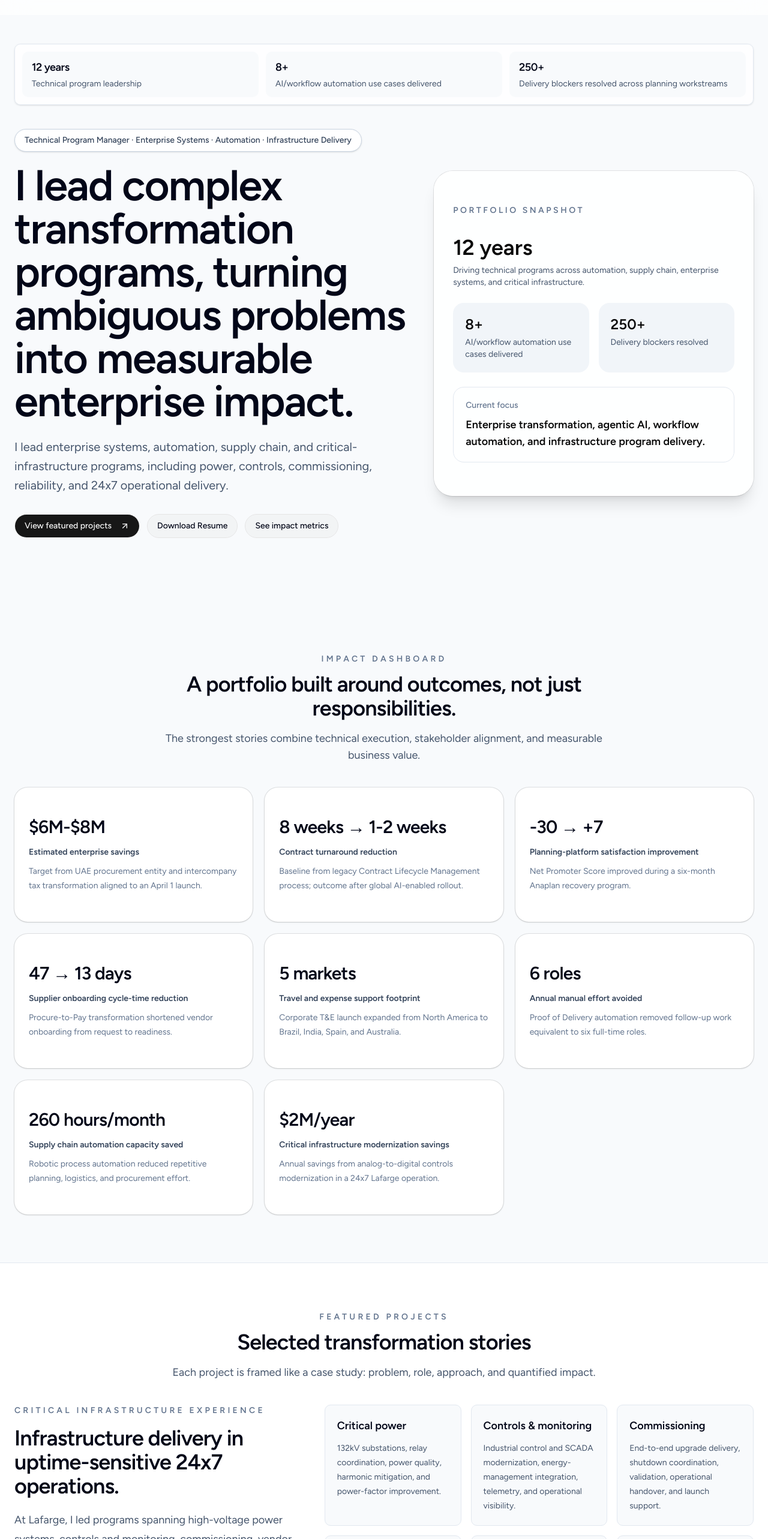
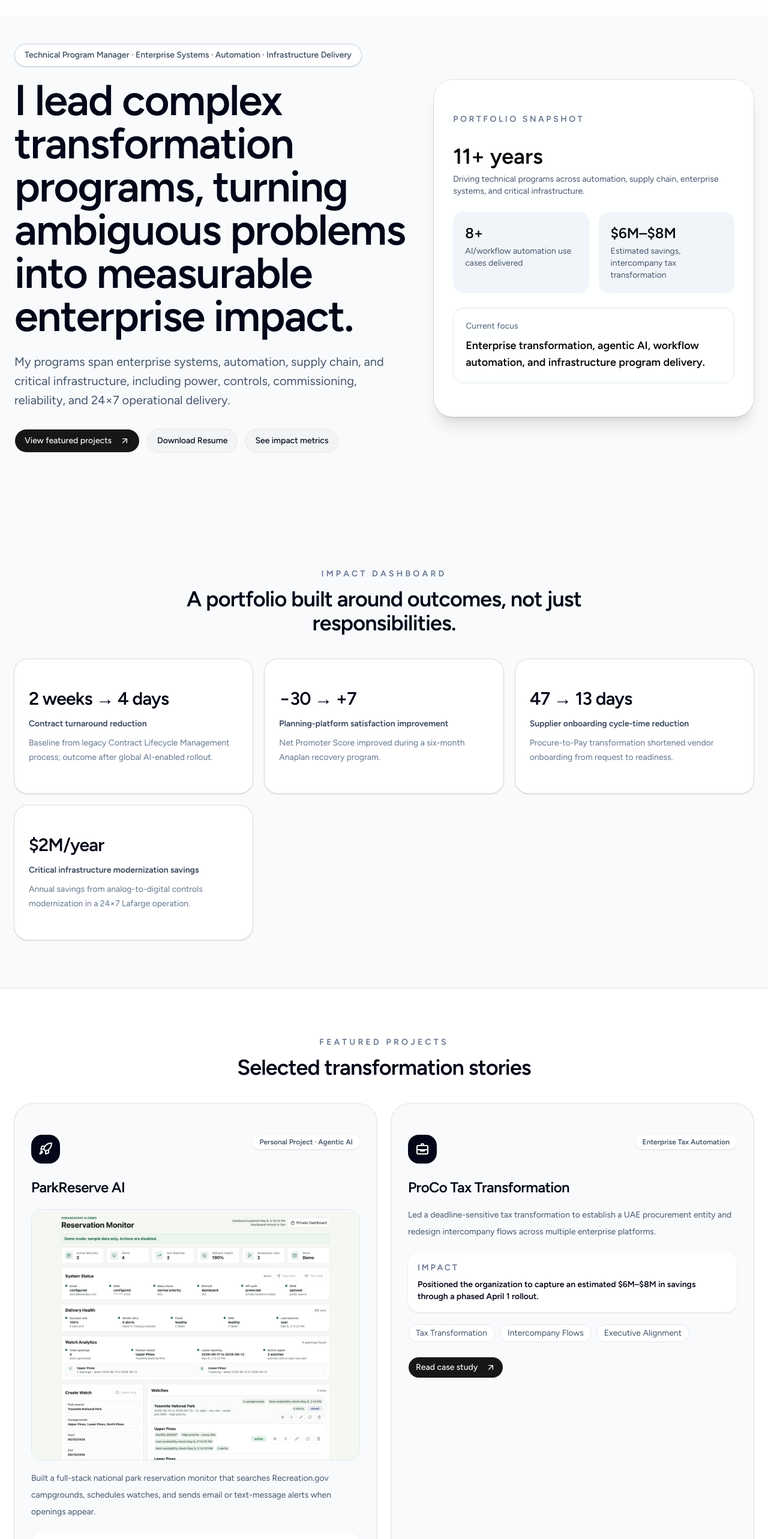
Before and after one commit to srs312-lab/sudharshan-portfolio, a Next.js app: page / in a window 1280 px wide. Shown: the part 80-2646 px from the top of the page at 60% size. Built offline with nearby package versions, Linux system fonts and the light colour scheme.

Commit message:
Correct portfolio metrics and polish homepage content

```diff
--- a/app/page.tsx
+++ b/app/page.tsx
@@ -120,7 +120,7 @@ type Project = {
   title: string;
   category: string;
   summary: string;
-  impact: string;
+  impact: string | string[];
   skills: string[];
   icon: string;
   href?: string;
@@ -147,17 +147,12 @@ type SectionHeadingProps = {
 
 const impactMetrics: ImpactMetric[] = [
   {
-    value: "$6M-$8M",
-    label: "Estimated enterprise savings",
-    context: "Target from UAE procurement entity and intercompany tax transformation aligned to an April 1 launch.",
-  },
-  {
-    value: "8 weeks → 1-2 weeks",
+    value: "2 weeks → 4 days",
     label: "Contract turnaround reduction",
     context: "Baseline from legacy Contract Lifecycle Management process; outcome after global AI-enabled rollout.",
   },
   {
-    value: "-30 → +7",
+    value: "−30 → +7",
     label: "Planning-platform satisfaction improvement",
     context: "Net Promoter Score improved during a six-month Anaplan recovery program.",
   },
@@ -167,31 +162,16 @@ const impactMetrics: ImpactMetric[] = [
     context: "Procure-to-Pay transformation shortened vendor onboarding from request to readiness.",
   },
   {
-    value: "5 markets",
-    label: "Travel and expense support footprint",
-    context: "Corporate T&E launch expanded from North America to Brazil, India, Spain, and Australia.",
-  },
-  {
-    value: "6 roles",
-    label: "Annual manual effort avoided",
-    context: "Proof of Delivery automation removed follow-up work equivalent to six full-time roles.",
-  },
-  {
-    value: "260 hours/month",
-    label: "Supply chain automation capacity saved",
-    context: "Robotic process automation reduced repetitive planning, logistics, and procurement effort.",
-  },
-  {
     value: "$2M/year",
     label: "Critical infrastructure modernization savings",
-    context: "Annual savings from analog-to-digital controls modernization in a 24x7 Lafarge operation.",
+    context: "Annual savings from analog-to-digital controls modernization in a 24×7 Lafarge operation.",
   },
 ];
 
 const projects: Project[] = [
   {
     title: "ParkReserve AI",
-    category: "Agentic AI Product",
+    category: "Personal Project · Agentic AI",
     summary:
       "Built a full-stack national park reservation monitor that searches Recreation.gov campgrounds, schedules watches, and sends email or text-message alerts when openings appear.",
     impact:
@@ -219,8 +199,8 @@ const projects: Project[] = [
     category: "Enterprise Tax Automation",
     summary:
       "Led a deadline-sensitive tax transformation to establish a UAE procurement entity and redesign intercompany flows across multiple enterprise platforms.",
-    impact: "Positioned the organization to capture an estimated $6M-$8M in savings through a phased April 1 rollout.",
-    skills: ["Technical Program Management", "Tax Transformation", "Intercompany Flows", "Executive Alignment"],
+    impact: "Positioned the organization to capture an estimated $6M–$8M in savings through a phased April 1 rollout.",
+    skills: ["Tax Transformation", "Intercompany Flows", "Executive Alignment"],
     icon: "briefcase",
     href: "/projects/proco-tax-transformation",
   },
@@ -229,8 +209,8 @@ const projects: Project[] = [
     category: "AI + Enterprise Systems",
     summary:
       "Led migration from a legacy Contract Lifecycle Management platform to an AI-enabled enterprise solution across sales, sourcing, legal, procurement, and treasury teams.",
-    impact: "Reduced contract turnaround from 8 weeks to 1-2 weeks while migrating 1,500+ contracts.",
-    skills: ["Technical Program Management", "Contract Lifecycle Management", "Vendor Evaluation", "Change Management"],
+    impact: "Reduced contract turnaround from 2 weeks to 4 days while migrating 1,500+ contracts.",
+    skills: ["Contract Lifecycle Management", "Vendor Evaluation", "Change Management"],
     icon: "sparkle",
     href: "/projects/clm-transformation",
   },
@@ -239,7 +219,7 @@ const projects: Project[] = [
     category: "Program Recovery",
     summary:
       "Stabilized a business-critical Anaplan planning platform through governance, delivery-blocker resolution, sprint execution, and performance optimization.",
-    impact: "Resolved delivery blockers across 250+ planning-system issues, improved Net Promoter Score from -30 to +7 in six months, and delivered 4 strategic initiatives.",
+    impact: "Resolved delivery blockers across 250+ planning-system issues, improved Net Promoter Score from −30 to +7 in six months, and delivered 4 strategic initiatives.",
     skills: ["Program Recovery", "Anaplan", "Governance", "Supply Chain Planning"],
     icon: "gauge",
     href: "/projects/anaplan-recovery",
@@ -251,36 +231,22 @@ const projects: Project[] = [
       "Led implementation of an independent travel, expense, card, and duty-of-care operating model after a company separation, spanning platform rollout and support operations.",
     impact:
       "Launched North America in January 2025, expanded support across Brazil, India, Spain, and Australia, and now manage the global T&E support team.",
-    skills: ["Technical Program Management", "Travel & Expense", "Coupa", "Egencia", "Support Operations"],
+    skills: ["Travel & Expense", "Coupa", "Egencia", "Support Operations"],
     icon: "card",
     href: "/projects/corporate-travel-expense",
   },
   {
-    title: "Procure-to-Pay Transformation",
-    category: "Procurement Transformation",
-    summary:
-      "Implemented a new Procure-to-Pay system to improve invoice automation, supplier onboarding, and procurement operating efficiency.",
-    impact: "Reached 80% invoice scan rate and reduced onboarding from 47 to 13 days.",
-    skills: ["Procure-to-Pay", "Procurement", "Process Improvement"],
-    icon: "workflow",
-  },
-  {
-    title: "Proof of Delivery Automation",
+    title: "Procurement & Supply Chain Automation",
     category: "Automation at Scale",
     summary:
-      "Automated Proof of Delivery workflows using Power Automate to improve customer visibility and reduce manual follow-up effort.",
-    impact: "Saved annual effort equivalent to 6 full-time roles.",
-    skills: ["Power Automate", "Workflow Automation", "Customer Visibility"],
-    icon: "rocket",
-  },
-  {
-    title: "Supply Chain Robotic Process Automation",
-    category: "Robotic Process Automation + Operations",
-    summary:
-      "Delivered robotic process automation bots across planning, logistics, and procurement workflows to reduce manual errors and increase operational speed.",
-    impact: "Saved 260 employee hours per month.",
-    skills: ["UiPath", "Robotic Process Automation", "Supply Chain", "Operations"],
-    icon: "chip",
+      "Implemented a new Procure-to-Pay system, automated Proof of Delivery workflows with Power Automate, and delivered UiPath bots across planning, logistics, and procurement workflows.",
+    impact: [
+      "80% invoice scan rate and vendor onboarding cut from 47 to 13 days",
+      "Proof of Delivery automation saved annual effort equivalent to 6 full-time roles",
+      "RPA saved 260 employee hours per month",
+    ],
+    skills: ["Procure-to-Pay", "Power Automate", "UiPath", "Supply Chain"],
+    icon: "workflow",
   },
 ];
 
@@ -316,22 +282,7 @@ const skillGroups: SkillGroup[] = [
   },
   {
     title: "Critical Infrastructure",
-    skills: ["High-Voltage Power Systems", "Industrial Controls & SCADA", "Commissioning & Handover", "24x7 Operations", "Predictive Maintenance"],
-  },
-];
-
-const heroHighlights = [
-  {
-    value: "12 years",
-    label: "Technical program leadership",
-  },
-  {
-    value: "8+",
-    label: "AI/workflow automation use cases delivered",
-  },
-  {
-    value: "250+",
-    label: "Delivery blockers resolved across planning workstreams",
+    skills: ["High-Voltage Power Systems", "Industrial Controls & SCADA", "Commissioning & Handover", "24×7 Operations", "Predictive Maintenance"],
   },
 ];
 
@@ -357,7 +308,7 @@ const infrastructureCapabilities = [
     detail: "Business cases, budgets, schedules, risks, vendors, dependencies, executive updates, and issue resolution.",
   },
   {
-    title: "24x7 operations",
+    title: "24×7 operations",
     detail: "Delivery in uptime-sensitive environments where safe change windows and business continuity were essential.",
   },
 ];
@@ -460,14 +411,6 @@ export default function SudharshanPortfolio() {
       <main>
         <section id="home" className="relative overflow-hidden px-6 pb-20 pt-8 md:pb-28 md:pt-12">
           <div className="absolute inset-0 -z-10 bg-[radial-gradient(circle_at_top_left,_rgba(15,23,42,0.12),_transparent_35%),radial-gradient(circle_at_bottom_right,_rgba(71,85,105,0.14),_transparent_30%)] dark:bg-[radial-gradient(circle_at_top_left,_rgba(14,165,233,0.18),_transparent_34%),radial-gradient(circle_at_bottom_right,_rgba(16,185,129,0.14),_transparent_30%)]" />
-          <div className="mx-auto mb-10 grid max-w-7xl gap-3 rounded-lg border border-slate-200 bg-white/80 p-3 shadow-sm backdrop-blur dark:border-slate-800 dark:bg-slate-900/80 md:grid-cols-3">
-            {heroHighlights.map((highlight) => (
-              <div key={highlight.value} className="rounded-lg bg-slate-50 px-4 py-3 dark:bg-slate-800/70">
-                <p className="text-lg font-semibold tracking-tight text-slate-950 dark:text-white">{highlight.value}</p>
-                <p className="mt-1 text-sm leading-5 text-slate-600 dark:text-slate-300">{highlight.label}</p>
-              </div>
-            ))}
-          </div>
           <div className="mx-auto grid max-w-7xl items-center gap-12 md:grid-cols-[1.1fr_0.9fr]">
             <motion.div
               initial={{ opacity: 0, y: 18 }}
@@ -481,7 +424,7 @@ export default function SudharshanPortfolio() {
                 I lead complex transformation programs, turning ambiguous problems into measurable enterprise impact.
               </h1>
               <p className="mt-6 max-w-2xl text-lg leading-8 text-slate-600 dark:text-slate-300 md:text-xl">
-                I lead enterprise systems, automation, supply chain, and critical-infrastructure programs, including power, controls, commissioning, reliability, and 24x7 operational delivery.
+                My programs span enterprise systems, automation, supply chain, and critical infrastructure, including power, controls, commissioning, reliability, and 24×7 operational delivery.
               </p>
               <div className="mt-8 flex flex-col gap-3 sm:flex-row">
                 <Button size="lg" className="rounded-full" asChild>
@@ -515,7 +458,7 @@ export default function SudharshanPortfolio() {
                   </p>
                   <div className="mt-8 space-y-6">
                     <div>
-                      <p className="text-4xl font-semibold">12 years</p>
+                      <p className="text-4xl font-semibold">11+ years</p>
                       <p className="mt-2 text-slate-600 dark:text-slate-300">
                         Driving technical programs across automation, supply chain, enterprise systems, and critical infrastructure.
                       </p>
@@ -526,8 +469,8 @@ export default function SudharshanPortfolio() {
                         <p className="mt-1 text-sm text-slate-600 dark:text-slate-300">AI/workflow automation use cases delivered</p>
                       </div>
                       <div className="rounded-2xl bg-slate-100 p-5 dark:bg-slate-800">
-                        <p className="text-2xl font-semibold">250+</p>
-                        <p className="mt-1 text-sm text-slate-600 dark:text-slate-300">Delivery blockers resolved</p>
+                        <p className="text-2xl font-semibold">$6M–$8M</p>
+                        <p className="mt-1 text-sm text-slate-600 dark:text-slate-300">Estimated savings, intercompany tax transformation</p>
                       </div>
                     </div>
                     <div className="rounded-2xl border border-slate-200 p-5 dark:border-slate-700">
@@ -548,7 +491,6 @@ export default function SudharshanPortfolio() {
             <SectionHeading
               eyebrow="Impact Dashboard"
               title="A portfolio built around outcomes, not just responsibilities."
-              description="The strongest stories combine technical execution, stakeholder alignment, and measurable business value."
             />
             <div className="grid gap-5 md:grid-cols-2 lg:grid-cols-3">
               {impactMetrics.map((metric, index) => (
@@ -577,46 +519,7 @@ export default function SudharshanPortfolio() {
             <SectionHeading
               eyebrow="Featured Projects"
               title="Selected transformation stories"
-              description="Each project is framed like a case study: problem, role, approach, and quantified impact."
             />
-            <div className="grid gap-10 lg:grid-cols-[0.8fr_1.2fr] lg:items-start">
-              <div>
-                <p className="text-sm font-semibold uppercase tracking-[0.3em] text-slate-500 dark:text-slate-400">
-                  Critical Infrastructure Experience
-                </p>
-                <h2 className="mt-4 text-3xl font-semibold tracking-tight text-slate-950 dark:text-white md:text-4xl">
-                  Infrastructure delivery in uptime-sensitive 24x7 operations.
-                </h2>
-                <p className="mt-5 text-lg leading-8 text-slate-600 dark:text-slate-300">
-                  At Lafarge, I led programs spanning high-voltage power systems, controls and monitoring,
-                  commissioning, vendor coordination, safe change windows, incident prevention, predictive maintenance,
-                  and operational handover.
-                </p>
-                <Button className="mt-7 rounded-full" asChild>
-                  <a href="/projects/lafarge-critical-infrastructure">
-                    Read infrastructure case study
-                    <Icon name="arrow" className="ml-2 h-4 w-4" />
-                  </a>
-                </Button>
-              </div>
-
-              <div className="grid gap-4 sm:grid-cols-2 lg:grid-cols-3">
-                {infrastructureCapabilities.map((capability) => (
-                  <div
-                    key={capability.title}
-                    className="rounded-lg border border-slate-200 bg-slate-50 p-5 dark:border-slate-800 dark:bg-slate-900"
-                  >
-                    <h3 className="text-lg font-semibold text-slate-950 dark:text-white">{capability.title}</h3>
-                    <p className="mt-3 text-sm leading-6 text-slate-600 dark:text-slate-300">{capability.detail}</p>
-                  </div>
-                ))}
-              </div>
-            </div>
-          </div>
-        </section>
-
-        <section className="bg-white px-6 py-20 dark:bg-slate-900/40" aria-label="Featured projects">
-          <div className="mx-auto max-w-7xl">
             <div className="grid gap-6 lg:grid-cols-2">
               {projects.map((project, index) => (
                 <motion.div
@@ -651,7 +554,13 @@ export default function SudharshanPortfolio() {
                       <p className="mt-4 leading-7 text-slate-600 dark:text-slate-300">{project.summary}</p>
                       <div className="mt-5 rounded-2xl bg-white p-4 shadow-sm dark:bg-slate-800">
                         <p className="text-sm font-semibold uppercase tracking-[0.2em] text-slate-500 dark:text-slate-400">Impact</p>
-                        <p className="mt-2 font-semibold text-slate-950 dark:text-white">{project.impact}</p>
+                        {Array.isArray(project.impact) ? (
+                          project.impact.map((line) => (
+                            <p key={line} className="mt-2 font-semibold text-slate-950 dark:text-white">{line}</p>
+                          ))
+                        ) : (
+                          <p className="mt-2 font-semibold text-slate-950 dark:text-white">{project.impact}</p>
+                        )}
                       </div>
                       <div className="mt-5 flex flex-wrap gap-2">
                         {project.skills.map((skill) => (
@@ -684,6 +593,44 @@ export default function SudharshanPortfolio() {
                   </Card>
                 </motion.div>
               ))}
+            </div>
+          </div>
+        </section>
+
+        <section className="bg-white px-6 py-20 dark:bg-slate-900/40" aria-label="Critical infrastructure experience">
+          <div className="mx-auto max-w-7xl">
+            <div className="grid gap-10 lg:grid-cols-[0.8fr_1.2fr] lg:items-start">
+              <div>
+                <p className="text-sm font-semibold uppercase tracking-[0.3em] text-slate-500 dark:text-slate-400">
+                  Critical Infrastructure Experience
+                </p>
+                <h2 className="mt-4 text-3xl font-semibold tracking-tight text-slate-950 dark:text-white md:text-4xl">
+                  Infrastructure delivery in uptime-sensitive 24×7 operations.
+                </h2>
+                <p className="mt-5 text-lg leading-8 text-slate-600 dark:text-slate-300">
+                  At Lafarge, I led programs spanning high-voltage power systems, controls and monitoring,
+                  commissioning, vendor coordination, safe change windows, incident prevention, predictive maintenance,
+                  and operational handover.
+                </p>
+                <Button className="mt-7 rounded-full" asChild>
+                  <a href="/projects/lafarge-critical-infrastructure">
+                    Read infrastructure case study
+                    <Icon name="arrow" className="ml-2 h-4 w-4" />
+                  </a>
+                </Button>
+              </div>
+
+              <div className="grid gap-4 sm:grid-cols-2 lg:grid-cols-3">
+                {infrastructureCapabilities.map((capability) => (
+                  <div
+                    key={capability.title}
+                    className="rounded-lg border border-slate-200 bg-slate-50 p-5 dark:border-slate-800 dark:bg-slate-900"
+                  >
+                    <h3 className="text-lg font-semibold text-slate-950 dark:text-white">{capability.title}</h3>
+                    <p className="mt-3 text-sm leading-6 text-slate-600 dark:text-slate-300">{capability.detail}</p>
+                  </div>
+                ))}
+              </div>
             </div>
           </div>
         </section>
@@ -736,9 +683,20 @@ export default function SudharshanPortfolio() {
                 className="rounded-full border-white/30 bg-transparent text-white hover:bg-white hover:text-slate-950"
                 asChild
               >
-                <a href="https://www.linkedin.com/in/sudarshan-soma/" target="_blank" rel="noreferrer">
+                <a href="https://www.linkedin.com/in/sudharshan-soma/" target="_blank" rel="noreferrer">
                   LinkedIn
                   <Icon name="linkedin" className="ml-2 h-4 w-4" />
+                </a>
+              </Button>
+              <Button
+                size="lg"
+                variant="outline"
+                className="rounded-full border-white/30 bg-transparent text-white hover:bg-white hover:text-slate-950"
+                asChild
+              >
+                <a href="https://github.com/srs312-lab" target="_blank" rel="noreferrer">
+                  GitHub
+                  <Icon name="arrow" className="ml-2 h-4 w-4" />
                 </a>
               </Button>
             </div>
--- a/app/projects/anaplan-recovery/page.tsx
+++ b/app/projects/anaplan-recovery/page.tsx
@@ -26,7 +26,7 @@ const headlineMetrics = [
     tone: "border-amber-200 bg-amber-50 text-amber-700",
   },
   {
-    value: "-30 to +7",
+    value: "−30 to +7",
     label: "User satisfaction NPS improvement in six months",
     tone: "border-violet-200 bg-violet-50 text-violet-700",
   },
@@ -95,7 +95,7 @@ const prioritizationSignals = [
 const impactResults = [
   ["Backlog recovery", "Resolved approximately 250 platform issues"],
   ["Delivery execution", "Moved from reactive firefighting to sprint-based planning"],
-  ["User confidence", "Improved user satisfaction NPS from -30 to +7 in six months"],
+  ["User confidence", "Improved user satisfaction NPS from −30 to +7 in six months"],
   ["Performance", "Reduced disruption from recurring model-busy integration conflicts"],
   ["Collaboration", "Improved alignment across internal teams, vendors, and business users"],
   ["Strategic delivery", "Delivered 4 high-priority supply chain initiatives during recovery"],
--- a/app/projects/lafarge-critical-infrastructure/page.tsx
+++ b/app/projects/lafarge-critical-infrastructure/page.tsx
@@ -47,7 +47,7 @@ const infrastructureSystems = [
   },
   {
     title: "Operational reliability",
-    body: "Incident prevention, maintenance coordination, safe change windows, commissioning, validation, and 24x7 business continuity.",
+    body: "Incident prevention, maintenance coordination, safe change windows, commissioning, validation, and 24×7 business continuity.",
   },
 ];
 
@@ -71,7 +71,7 @@ const deliveryPhases = [
 ];
 
 const programCapabilities = [
-  ["24x7 industrial operations", "Uptime-sensitive facilities, controlled change windows, escalation discipline, and continuity planning"],
+  ["24×7 industrial operations", "Uptime-sensitive facilities, controlled change windows, escalation discipline, and continuity planning"],
   ["132 kV substations and power quality", "Critical electrical distribution, protection coordination, capacity awareness, and power-quality risk"],
   ["Industrial controls and SCADA", "Transferable controls, telemetry, alarming, monitoring, and infrastructure-operations visibility"],
   ["Commissioning and cutover", "Contractor coordination, test plans, acceptance criteria, punch-list closure, and operational handover"],
@@ -128,7 +128,7 @@ export default function LafargeCriticalInfrastructureCaseStudy() {
             </h1>
             <p className="mt-6 max-w-3xl text-lg leading-8 text-slate-600 md:text-xl">
               Program-managed electrical, instrumentation, controls, and high-voltage infrastructure upgrades across a
-              24x7 industrial operation, coordinating engineering, operations, maintenance, vendors, budgets, and
+              24×7 industrial operation, coordinating engineering, operations, maintenance, vendors, budgets, and
               commissioning.
             </p>
             <div className="mt-8 flex flex-wrap gap-3">
@@ -137,7 +137,7 @@ export default function LafargeCriticalInfrastructureCaseStudy() {
                 "Critical Power",
                 "Controls & SCADA",
                 "Commissioning",
-                "24x7 Operations",
+                "24×7 Operations",
               ].map((item) => (
                 <span key={item} className="rounded-full border border-slate-200 bg-white px-4 py-2 text-sm text-slate-700">
                   {item}
@@ -271,7 +271,7 @@ export default function LafargeCriticalInfrastructureCaseStudy() {
             <p className="text-sm font-semibold uppercase tracking-[0.22em] text-cyan-700">Infrastructure Delivery Foundation</p>
             <p className="mt-4 max-w-5xl text-xl font-semibold leading-9">
               I bring infrastructure program experience grounded in power, controls, commissioning, reliability, and
-              24x7 operations, supported by vendor leadership, program controls, and operational discipline.
+              24×7 operations, supported by vendor leadership, program controls, and operational discipline.
             </p>
           </div>
 
--- a/app/projects/proco-tax-transformation/page.tsx
+++ b/app/projects/proco-tax-transformation/page.tsx
@@ -11,7 +11,7 @@ export const metadata: Metadata = {
 
 const headlineMetrics = [
   {
-    value: "$6M-$8M",
+    value: "$6M–$8M",
     label: "Estimated annual savings opportunity",
     tone: "border-emerald-200 bg-emerald-50 text-emerald-700",
   },
@@ -121,7 +121,7 @@ const implementationFlow = [
 ];
 
 const outcomes = [
-  ["Financial value", "Positioned the organization to capture an estimated $6M-$8M in savings through the UAE procurement entity model"],
+  ["Financial value", "Positioned the organization to capture an estimated $6M–$8M in savings through the UAE procurement entity model"],
   ["Deadline delivery", "Delivered a complex tax transformation under an aggressive 90-day timeline"],
   ["Business continuity", "Protected ongoing workstreams through a controlled April 1 cutover model"],
   ["Global alignment", "Aligned finance, tax, sales, logistics, planning, procurement, and P&L stakeholders around new intercompany flows"],
@@ -177,7 +177,7 @@ export default function ProcoTaxTransformationCaseStudy() {
             </h1>
             <p className="mt-6 max-w-3xl text-lg leading-8 text-slate-600 md:text-xl">
               Led a highly visible enterprise tax transformation tied to financial year-end deadlines, with a strict
-              April 1 go-live requirement, a new UAE procurement entity operating model, and an estimated $6M-$8M
+              April 1 go-live requirement, a new UAE procurement entity operating model, and an estimated $6M–$8M
               savings opportunity.
             </p>
             <div className="mt-8 flex flex-wrap gap-3">
```
Also changed, not shown: app/layout.tsx (+19 -2 lines), app/opengraph-image.tsx (added, +30 -0 lines), app/projects/clm-transformation/page.tsx (+4 -4 lines), 1 other file (tests, documents, lock files or other folders).
